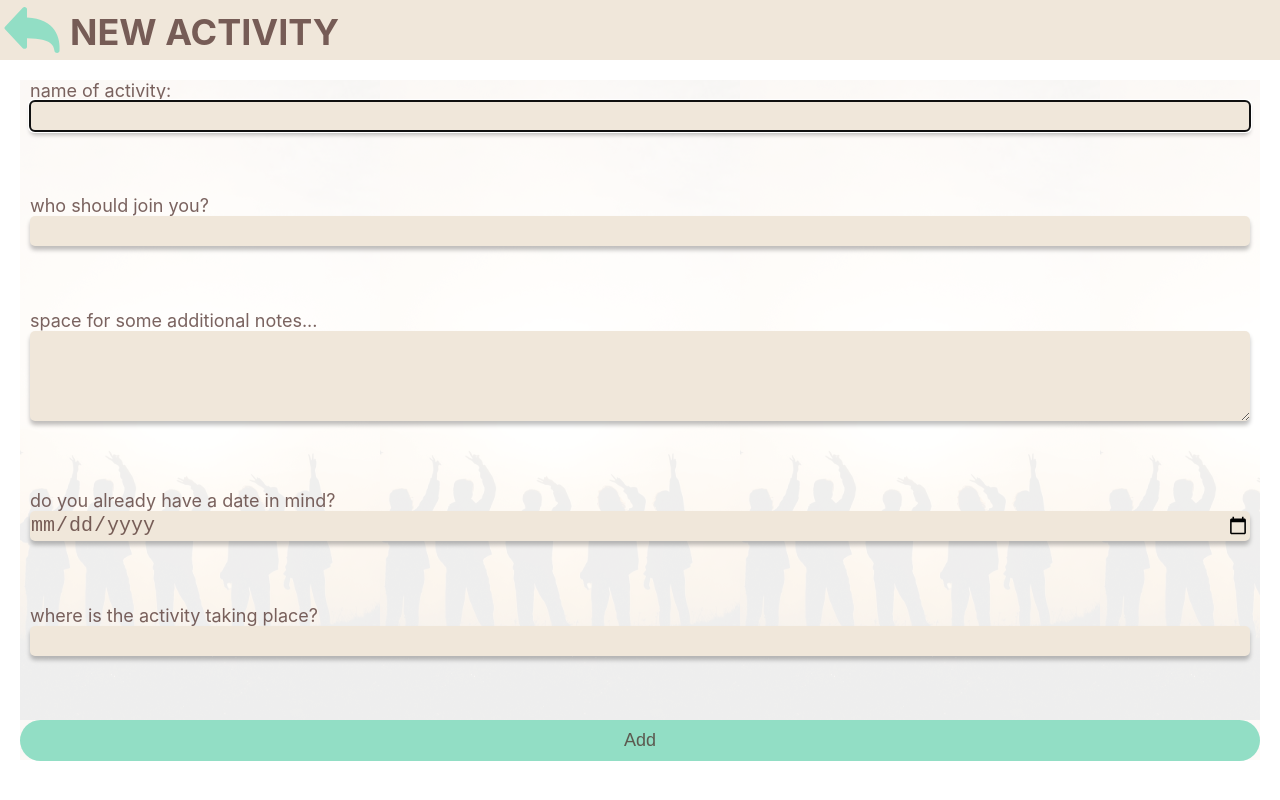
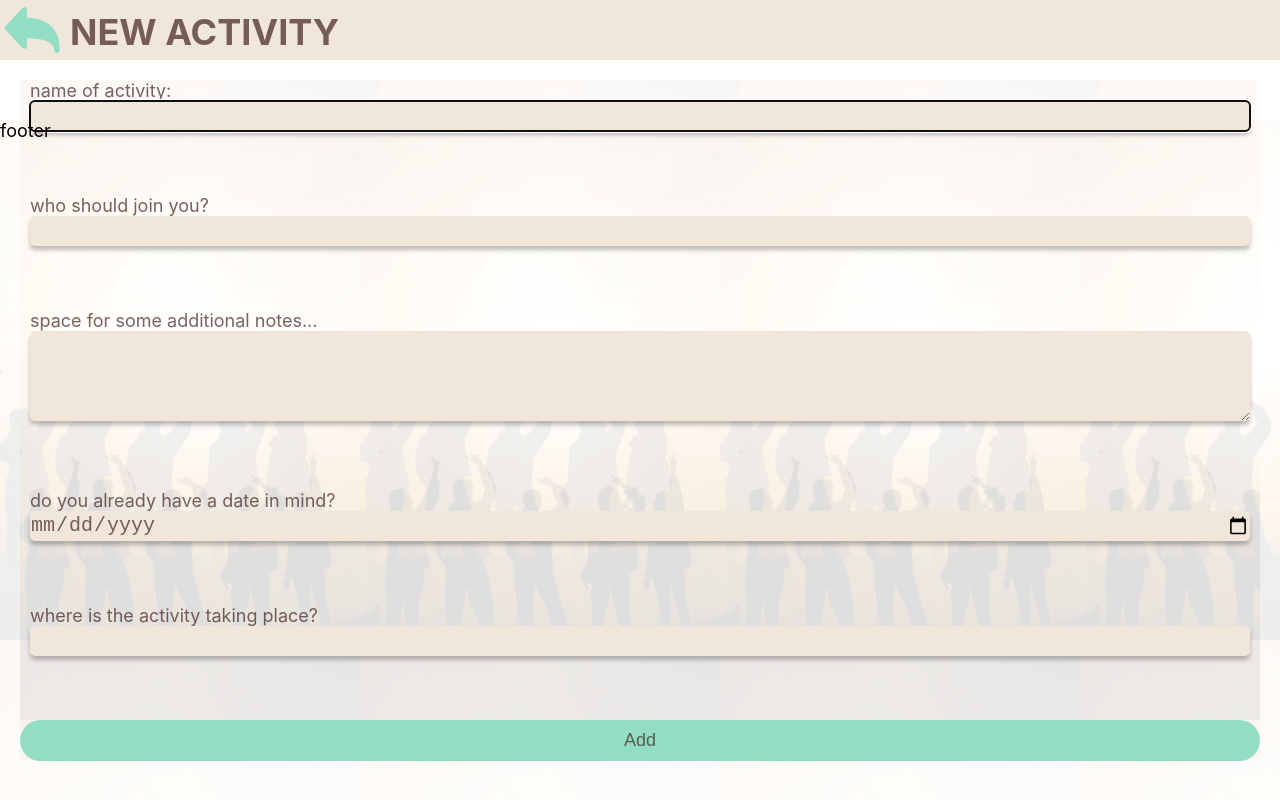
Before and after one commit to JelenadlS/capstone-project, a React (Create React App) app: page /newactivity in a window 1280 px wide. Shown: the top 800 px of the page. Built offline with nearby package versions, Linux system fonts and the light colour scheme.

Commit message:
Add PageWrapper on each page

```diff
--- /dev/null
+++ b/src/components/PageWrapper.js
@@ -0,0 +1,8 @@
+import styled from 'styled-components';
+
+const PageWrapper = styled.span`
+  display: grid;
+  grid-template-rows: 60px 1fr 60px;
+`;
+
+export default PageWrapper;
--- a/src/pages/ActivityOverviewPage.js
+++ b/src/pages/ActivityOverviewPage.js
@@ -3,6 +3,7 @@ import Header from '../components/Header';
 import gobackicon from '../images/goback.svg';
 import editicon from '../images/edit.svg';
 import styled from 'styled-components';
+import PageWrapper from '../components/PageWrapper';
 
 export default function ActivityOverviewPage({ activities }) {
   const navigate = useNavigate();
@@ -12,6 +13,7 @@ export default function ActivityOverviewPage({ activities }) {
   );
   return (
     <>
+      <PageWrapper>
         <Header>
           {selectedActivity.activity}
           <ArrowbackButton
@@ -70,6 +72,8 @@ export default function ActivityOverviewPage({ activities }) {
             <img src={editicon} alt="edit" />
           </EditButton>
         </WrapperCard>
+        <footer>Footer</footer>
+      </PageWrapper>
     </>
   );
 }
--- a/src/pages/EditActivityPage.js
+++ b/src/pages/EditActivityPage.js
@@ -3,6 +3,7 @@ import Form from '../components/Form';
 import Header from '../components/Header';
 import gobackicon from '../images/goback.svg';
 import styled from 'styled-components';
+import PageWrapper from '../components/PageWrapper';
 
 export default function EditActivityPage({ activities, onEditActivity }) {
   const navigate = useNavigate();
@@ -11,6 +12,7 @@ export default function EditActivityPage({ activities, onEditActivity }) {
 
   return (
     <>
+      <PageWrapper>
         <Header>
           Edit activity
           <Arrowback
@@ -21,7 +23,7 @@ export default function EditActivityPage({ activities, onEditActivity }) {
             <img src={gobackicon} alt="go back" />
           </Arrowback>
         </Header>
-      <WrapperApp>
+
         <Main>
           <Form
             title="edit activity"
@@ -30,15 +32,11 @@ export default function EditActivityPage({ activities, onEditActivity }) {
             buttonName="save"
           />
         </Main>
-      </WrapperApp>
+        <footer>footer</footer>
+      </PageWrapper>
     </>
   );
 }
-const WrapperApp = styled.div`
-  height: 100vh;
-  display: grid;
-  grid-template-rows: 1fr auto;
-`;
 
 const Arrowback = styled.button`
   border: none;
--- a/src/pages/FriendsActivitiesPage.js
+++ b/src/pages/FriendsActivitiesPage.js
@@ -5,6 +5,7 @@ import Header from '../components/Header';
 import newicon from '../images/new.svg';
 import gobackicon from '../images/goback.svg';
 import styled from 'styled-components';
+import PageWrapper from '../components/PageWrapper';
 
 export default function FriendsActivitiesPage({
   hasError,
@@ -19,13 +20,14 @@ export default function FriendsActivitiesPage({
 
   return (
     <>
+      <PageWrapper>
         <Header>
           {selectedFriendsActivity[0].friend}
           <ArrowbackButton onClick={() => navigate('/')}>
             <img src={gobackicon} alt="go back" />
           </ArrowbackButton>
         </Header>
-      <WrapperApp>
+
         <Main>
           <List
             activitiesOfSelectedFriend={selectedFriendsActivity}
@@ -43,7 +45,7 @@ export default function FriendsActivitiesPage({
             </Button>
           </NavLink>
         </Bottom>
-      </WrapperApp>
+      </PageWrapper>
     </>
   );
 
@@ -62,17 +64,13 @@ export default function FriendsActivitiesPage({
   }
 }
 
+//-----------------------------------------------------------------------
 const ArrowbackButton = styled.button`
   border: none;
   background: transparent;
   position: fixed;
   top: 5px;
   left: 2px;
-`;
-
-const WrapperApp = styled.div`
-  display: grid;
-  grid-template-rows: 1fr auto;
 `;
 
 const Main = styled.main`
--- a/src/pages/MyFriendsPage.js
+++ b/src/pages/MyFriendsPage.js
@@ -1,9 +1,11 @@
 import { Link } from 'react-router-dom';
+import styled from 'styled-components';
+
+import Button from '../components/Button';
 import Header from '../components/Header';
-import Button from '../components/Button';
 import FriendCard from '../components/FriendCard';
+import PageWrapper from '../components/PageWrapper';
 import newicon from '../images/new.svg';
-import styled from 'styled-components';
 
 export default function MyFriendsPage({ activities }) {
   const activitiesWithFriendsName = activities.filter(
@@ -28,8 +30,8 @@ export default function MyFriendsPage({ activities }) {
 
   return (
     <>
-      <Header>my friends</Header>
-      <WrapperApp>
+      <PageWrapper>
+        <Header>my friends</Header>
         <Main>
           {activities.length > 0 ? (
             <>
@@ -64,7 +66,7 @@ export default function MyFriendsPage({ activities }) {
             </EmptyList>
           )}
         </Main>
-        <Bottom>
+        <Footer>
           <Link to="newactivity">
             <Button
               borderRadius="40%"
@@ -73,17 +75,18 @@ export default function MyFriendsPage({ activities }) {
               <img src={newicon} alt="new" />
             </Button>
           </Link>
-        </Bottom>
-      </WrapperApp>
+        </Footer>
+      </PageWrapper>
     </>
   );
 }
 
-const WrapperApp = styled.div`
+const WrapperApp = styled.span`
   display: grid;
-  grid-template-rows: 1fr auto;
+  grid-template-rows: 60px 1fr 60px;
 `;
 
+//-----------------------------------------------------------------------
 const Main = styled.main`
   overflow-y: auto;
 `;
@@ -94,6 +97,7 @@ const StyledLink = styled(Link)`
   padding: 20px 18px 10px 10px;
   display: grid;
   grid-template-columns: auto auto;
+  border-bottom: 2px solid rgba(71, 39, 35, 0.3);
 `;
 
 const NameStyling = styled.p`
@@ -121,7 +125,7 @@ const EmptyList = styled.p`
   padding: 10px;
 `;
 
-const Bottom = styled.div`
+const Footer = styled.footer`
   background: #f0e7da;
   text-align: center;
   width: 100%;
--- a/src/pages/NewActivityPage.js
+++ b/src/pages/NewActivityPage.js
@@ -3,6 +3,7 @@ import gobackicon from '../images/goback.svg';
 import Form from '../components/Form';
 import Header from '../components/Header';
 import styled from 'styled-components';
+import PageWrapper from '../components/PageWrapper';
 
 export default function NewActivityPage({ onAddActivity }) {
   const navigate = useNavigate();
@@ -14,7 +15,7 @@ export default function NewActivityPage({ onAddActivity }) {
           <img src={gobackicon} alt="go back" />
         </Arrowback>
       </Header>
-      <WrapperApp>
+      <PageWrapper>
         <Main>
           <Form
             title="add activities"
@@ -23,7 +24,8 @@ export default function NewActivityPage({ onAddActivity }) {
             handleActivity={onAddActivity}
           />
         </Main>
-      </WrapperApp>
+        <footer>footer</footer>
+      </PageWrapper>
     </>
   );
 }
@@ -36,12 +38,6 @@ const Arrowback = styled.button`
   left: 2px;
 `;
 
-const WrapperApp = styled.div`
-  height: 100vh;
-  display: grid;
-  grid-template-rows: 1fr auto;
-`;
-
 const Main = styled.div`
   background: white;
   width: 100%;
```
Lines whose indentation alone changed are shown as unchanged.
